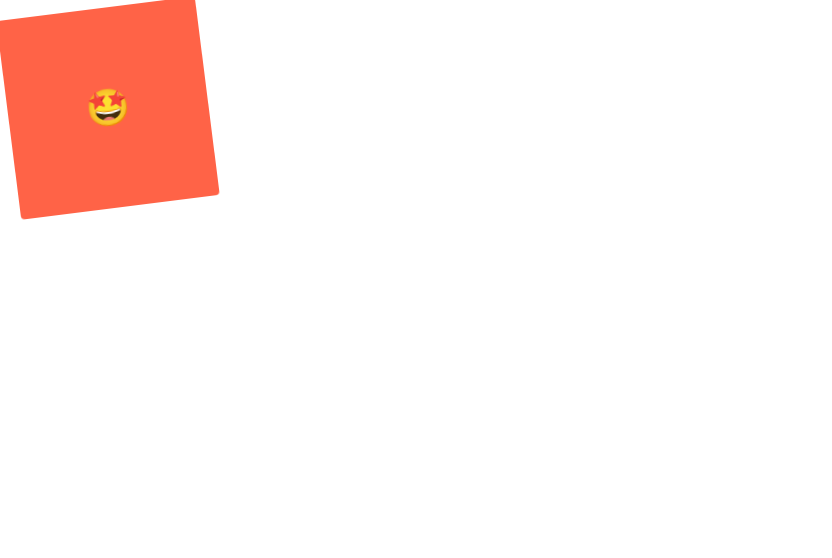
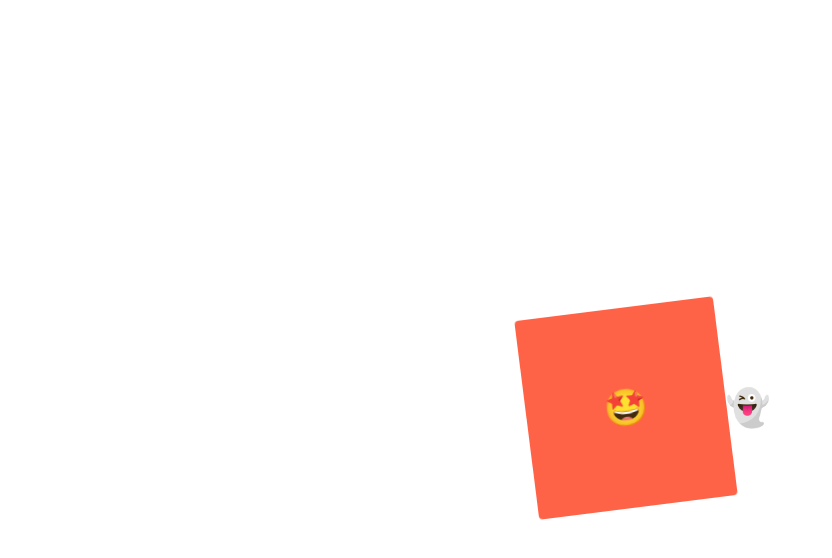
Before and after one commit to wwwkimminja/React-Typescript-Recoil-MasterClass, a React (Create React App) app: page / in a window 1280 px wide. Shown: the top 558 px of the page, without its empty margins (0-832 px from the left). Built offline with nearby package versions, Linux system fonts and the light colour scheme.

Commit message:
Pseudo Selectors part Two

```diff
--- a/src/App.js
+++ b/src/App.js
@@ -2,6 +2,11 @@
 
 const Wapper= styled.div`
  display: flex;
+ height:100vh;
+ width:100vw;
+ justify-content:center;
+ align-items:center;
+
 `;
 const rotationAnimation = keyframes`
 0%{
@@ -17,6 +22,10 @@
 border-radius:0px:
 }
 `;
+
+const Emoji = styled.div`
+font-size: 36px;
+`;
 const Box = styled.div`
 background-color: tomato;
 height:200px;
@@ -25,23 +34,17 @@
 display:flex;
 justify-content:center;
 align-items: center;
-span{
-  font-size: 36px;
-  &:hover{
-    font-size: 50px;
-  }
-  &:active {
-    opacity:0;
-  }
+${Emoji}:hover {
+  font-size:98px;
 }
-
-`
+`;
 function App() {
   return (
 <Wapper>
   <Box>
-    <span>🤩</span>
+    <Emoji >🤩</Emoji>
   </Box>
+    <Emoji >👻</Emoji>
 </Wapper>
   );
 }
```
